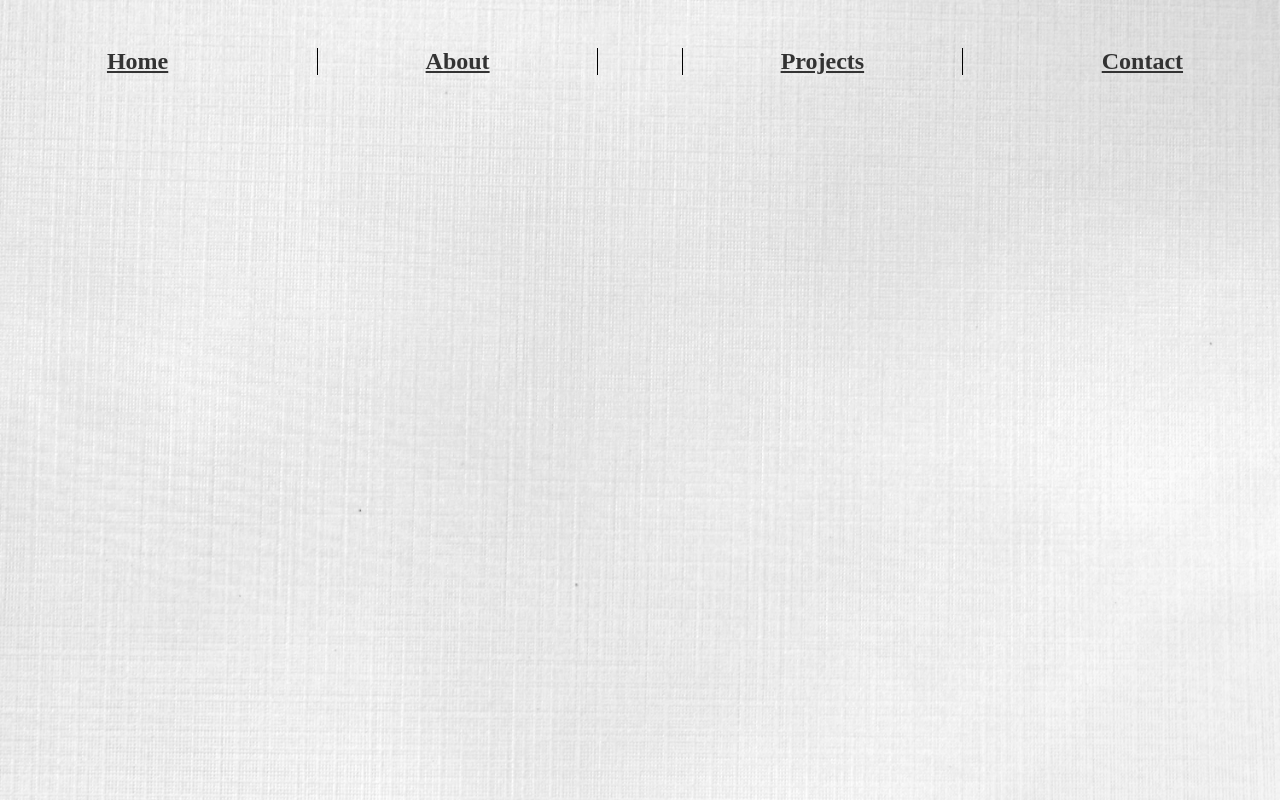
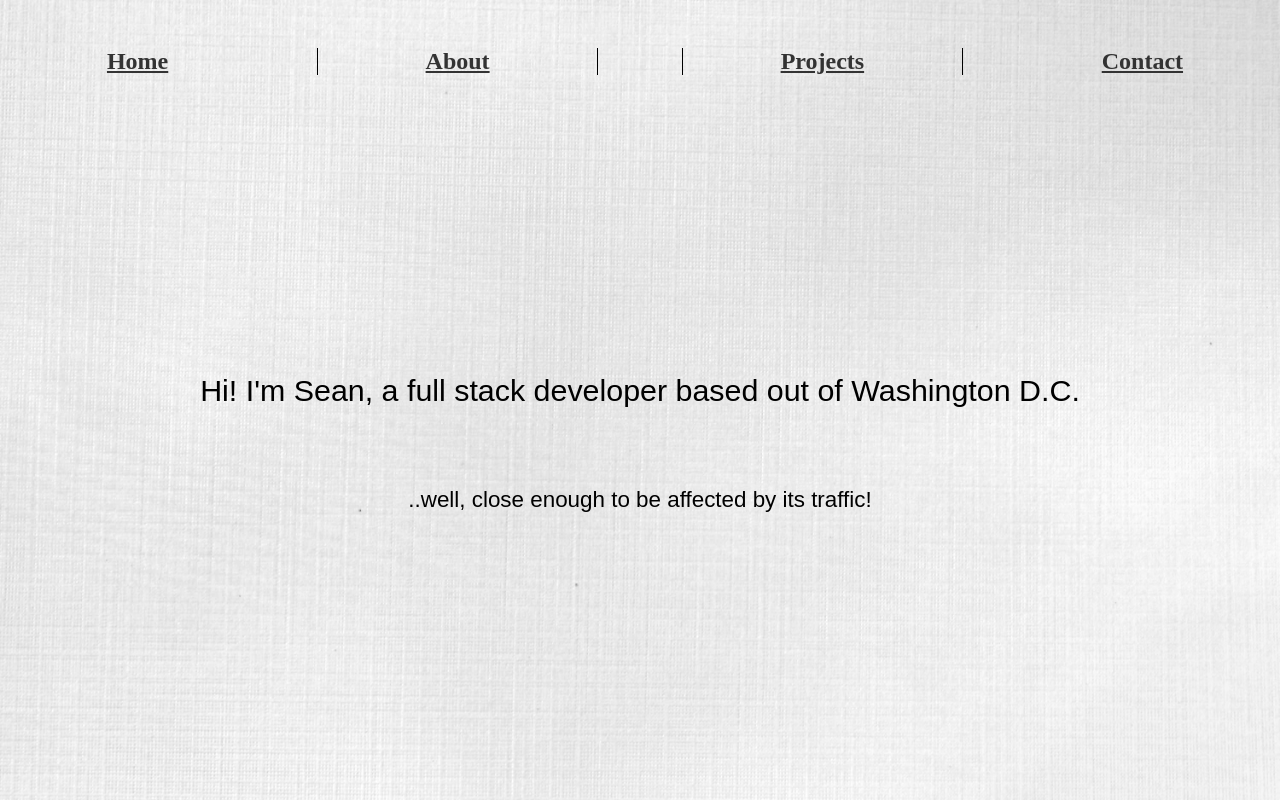
Before and after one commit to seank329/portfolio-updated, a React (Create React App) app: page / in a window 1280 px wide. Built offline with nearby package versions, Linux system fonts and the light colour scheme.

Commit message:
Fixed homepage navlinks

```diff
--- a/src/Home/Home.js
+++ b/src/Home/Home.js
@@ -27,9 +27,9 @@ class Home extends Component {
     renderRoutes(){
         return(
             <section>
-                <Route
+                 <Route
                     exact
-                    path='../Landing'
+                    path='/'
                     component={Landing}
                 />
                 <Route
```
